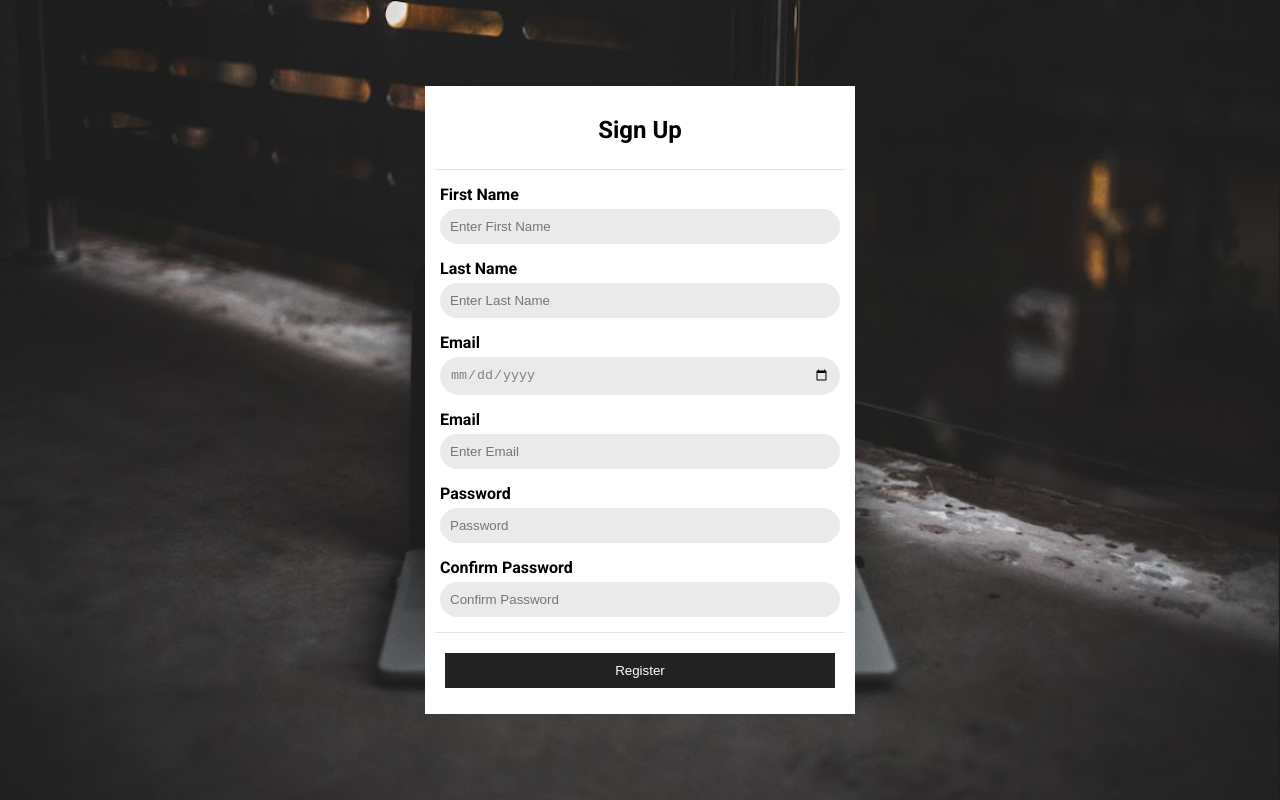
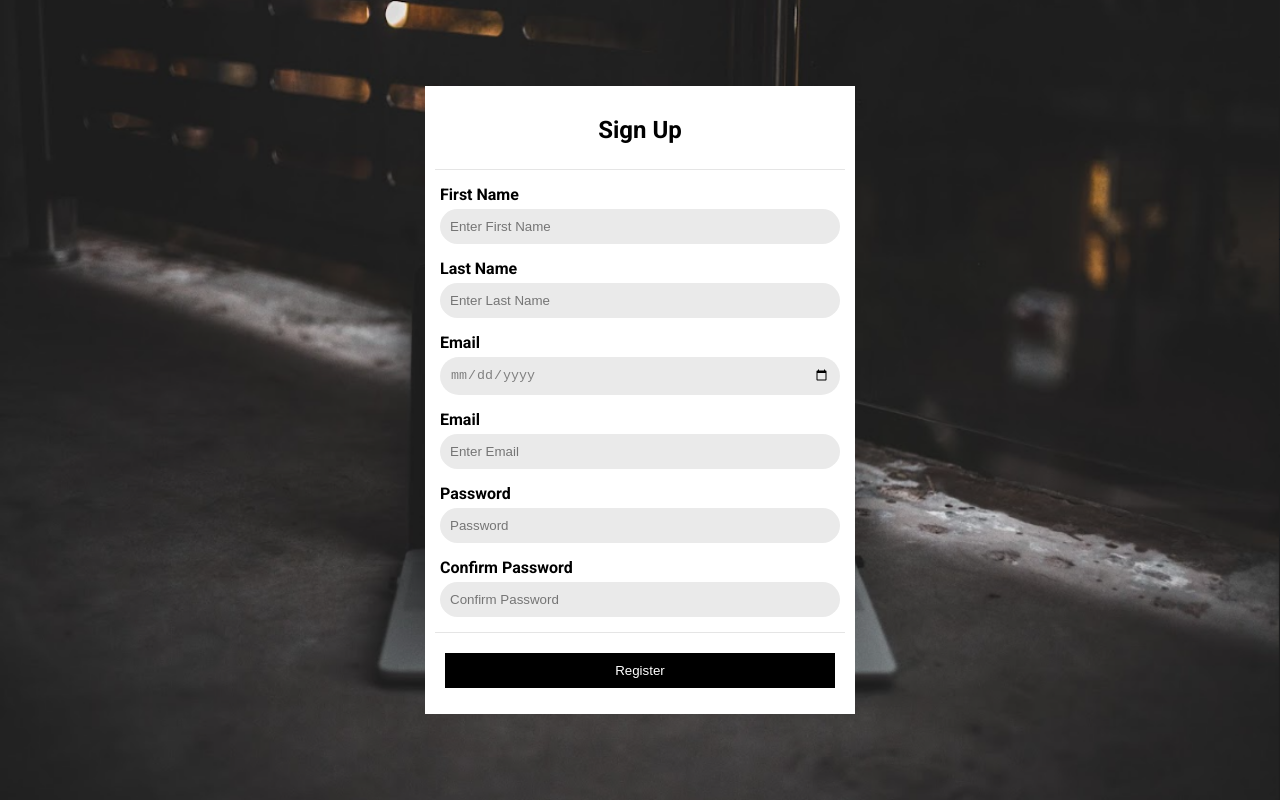
Before and after one commit to SCI-COPATH/learningfestweb, a plain HTML site: page css/cssFinal/cssfinal.html in a window 1280 px wide. Drawn offline with Linux system fonts and the light colour scheme.

Commit message:
css finish

```diff
--- a/css/cssFinal/style.css
+++ b/css/cssFinal/style.css
@@ -56,9 +56,12 @@ label{
     width: 100%;
     border: none;
     padding: 10px;
-    background-color:#222222;
+    background-color:black;
     color: white;
     margin-top: 10px;
 
 
 }
+.submitForm button:hover{
+    background-color: #222222;
+}
```
